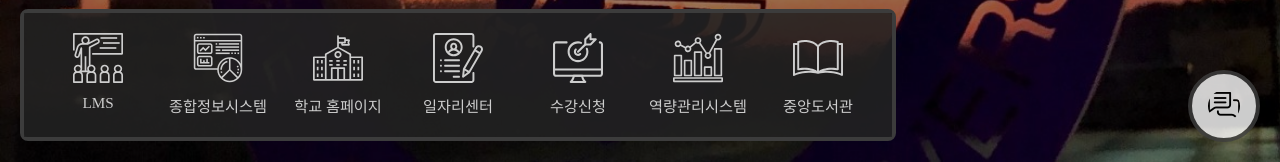
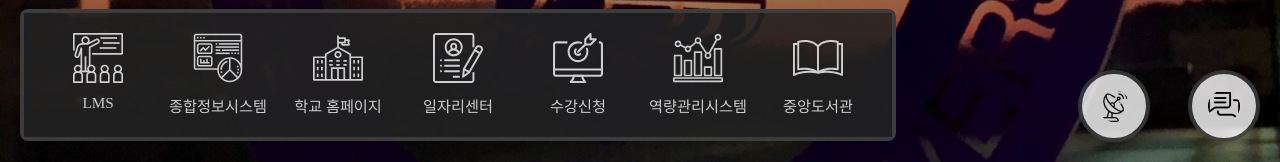
Before and after one commit to Korea-Aerospace-University/KAUBOARD, a React (Create React App) app: page / in a window 1280 px wide. Shown: the part 638-800 px from the top of the page. Built offline with nearby package versions, Linux system fonts and the light colour scheme; no server answers; a web font is replaced by a local one.

Commit message:
푸터 뷰에 업데이트 컴포넌트 추가

```diff
--- a/src/views/Footer/Footer.js
+++ b/src/views/Footer/Footer.js
@@ -1,4 +1,5 @@
 import React from "react";
+import CheckUpdate from "../../components/CheckUpdate/CheckUpdate";
 import Clock from "../../components/Clock/Clock";
 import Links from "../../components/Links/Links";
 import Quotes from "../../components/Quotes/Quotes";
@@ -10,6 +11,7 @@ function Footer() {
   return (
     <div className="Footer">
       <Links></Links>
+      <CheckUpdate></CheckUpdate>
       <Suggestion></Suggestion>
     </div>
   );
```
